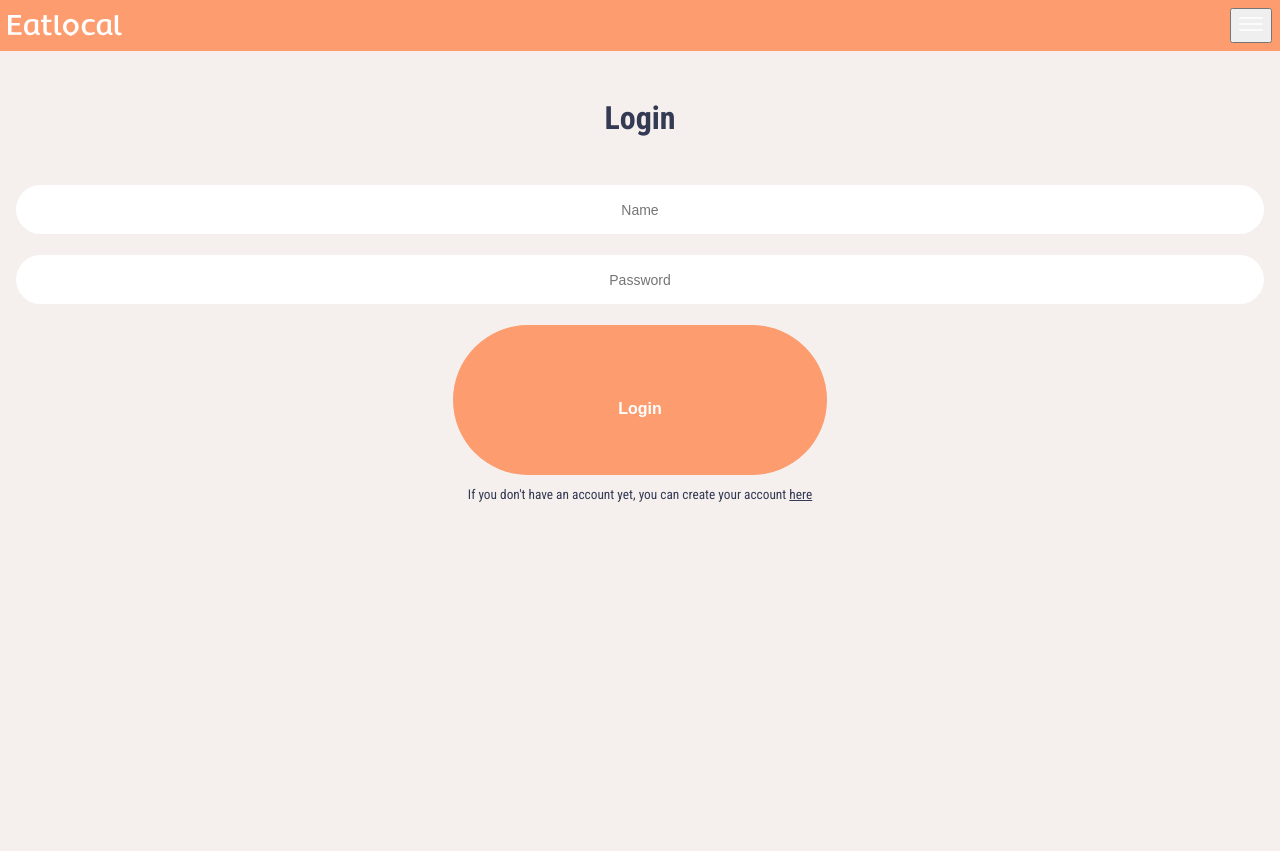
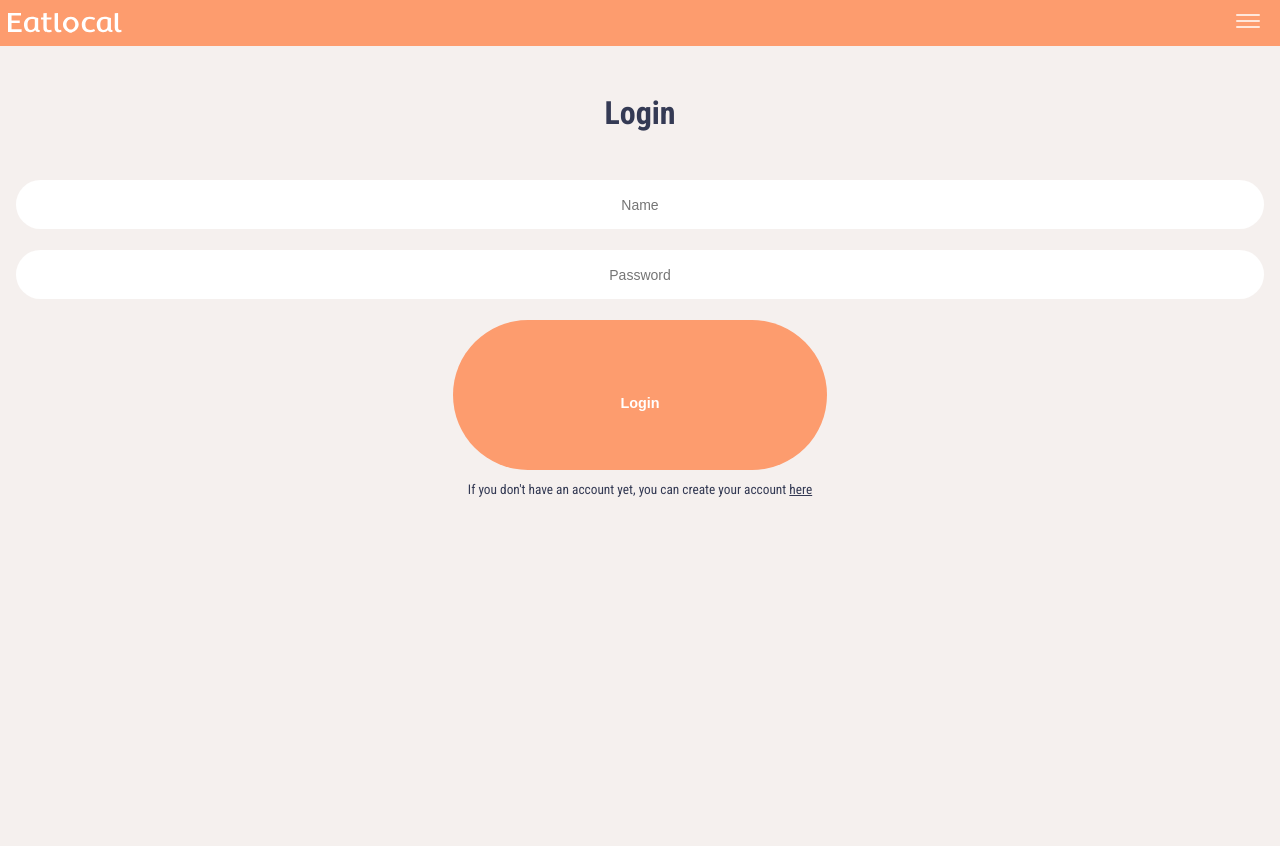
Before and after one commit to justinezahiri/eatlocal, a React (Create React App) app in the folder client/: page /login in a window 1280 px wide. Built offline with nearby package versions, Linux system fonts and the light colour scheme; no server answers.

Commit message:
first working version

```diff
--- a/client/src/App.scss
+++ b/client/src/App.scss
@@ -60,7 +60,7 @@ input {
   color: white;
   font-weight: bold;
   // font-size: 14px;
-  font-size: 1em;
+  font-size: 0.9em;
   border-radius: 1000000px;
   // padding: 16px 32px;
   padding: 6%;
@@ -289,14 +289,26 @@ input {
   }
 
   .closebtn {
+    height: 1em;
+
     position: absolute;
     right: 0;
     top: 0;
-    background-image: url("/images/cross.svg");
+    background: url("/images/cross.svg") center no-repeat;
+    background-size: contain;
+
+    margin: .5em;
   }
 
   font-size:150%;
 }
+
+.openbtn,
+.closebtn {
+  width: 3rem;
+}
+
+.openbtn {}
 
 .menu.open {
   opacity: 1;
--- a/client/src/components/Menu.js
+++ b/client/src/components/Menu.js
@@ -17,9 +17,9 @@ class Menu extends Component {
   render() {
     return (
       <div className="menu-nav">
-        <button className="openbtn" onClick={this.open}>
+        <div className="openbtn" onClick={this.open}>
           <img src={"/images/dropdownicon.svg"} alt="dropdown-icon" />
-        </button>
+        </div>
         <div className={`menu ${this.state.opened ? "open" : ""}`}>
           <div>
             <Link to="/register" className="menu-link">
@@ -42,13 +42,13 @@ class Menu extends Component {
               Logout
             </button>
 
-            <button className="closebtn" onClick={this.close}>
+            <div className="closebtn" onClick={this.close}>
               {/* <img
                 className="crossicon"
                 src={"/images/cross.svg"}
                 alt="close"
               /> */}
-            </button>
+            </div>
           </div>
         </div>
       </div>
```
